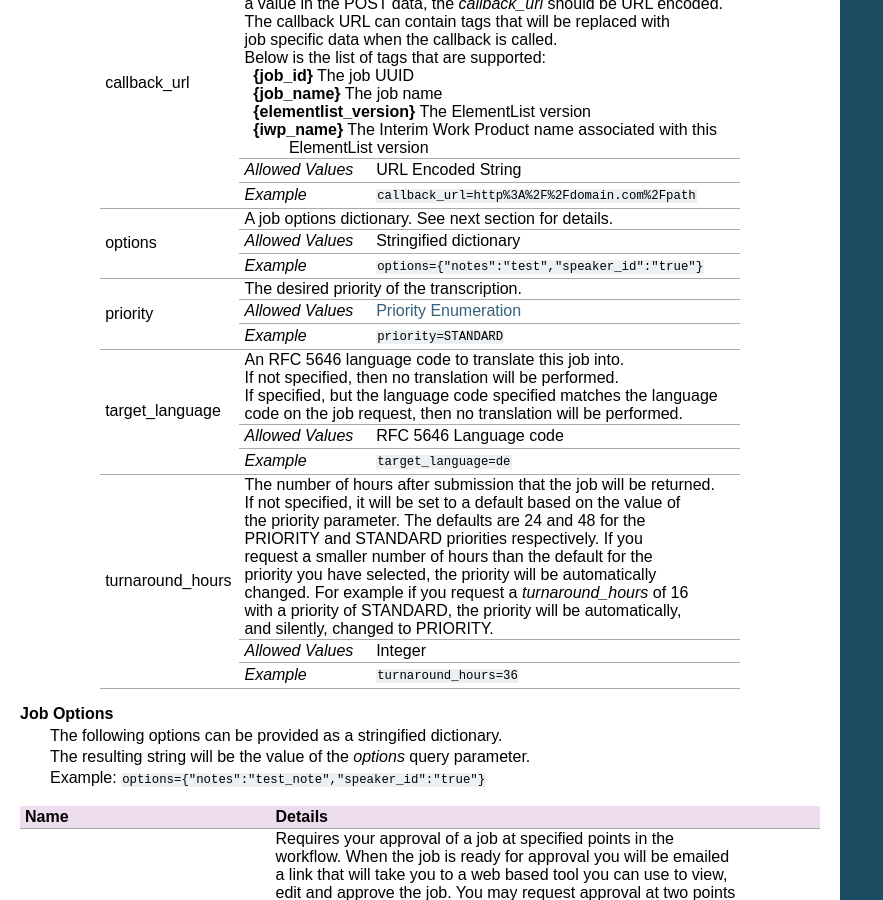
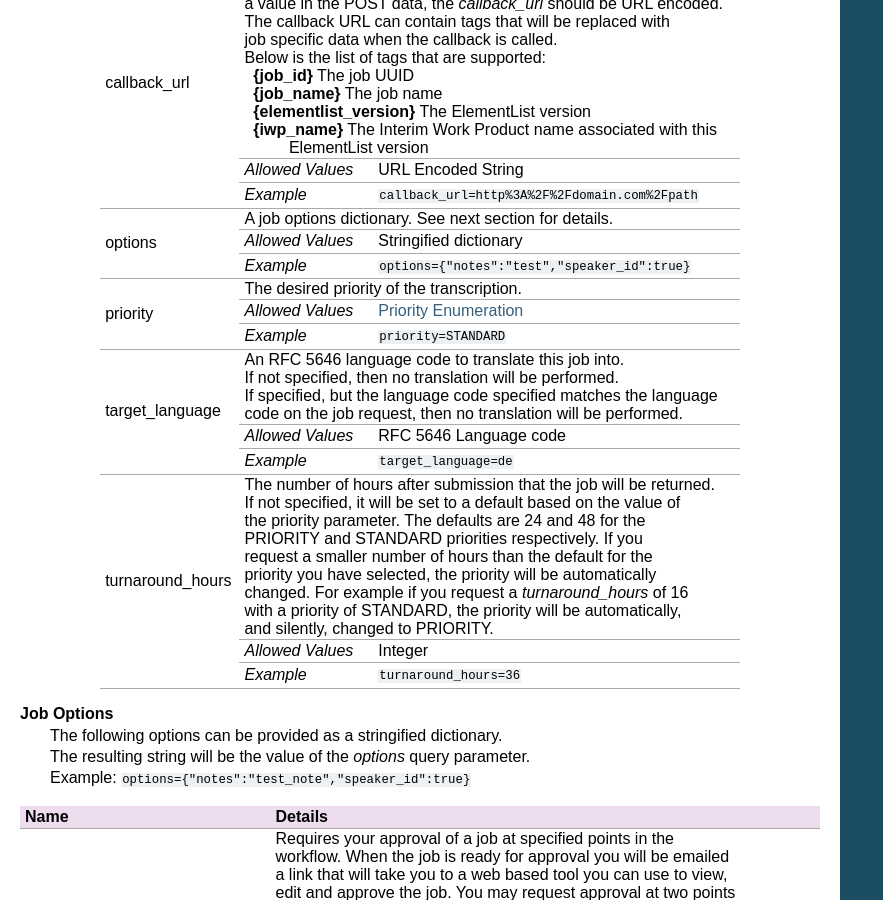
Before and after one commit to cielo24/Docs, a Sphinx documentation site: the page built from api/source/job_control/perform_transcription.rst, in a window 1280 px wide and 900 px high, scrolled down 695 px. Shown: the whole window, without its empty margins (0-883 px from the left). Built offline with Sphinx 7.4.7, drawn with Linux system fonts in a browser that asks for light colours.

```diff
--- a/api/source/job_control/perform_transcription.rst
+++ b/api/source/job_control/perform_transcription.rst
@@ -70,7 +70,7 @@ See :ref:`callback documentation <callbacks-label>` for details.
 |                         +------------------+----------------------------------------------------------------------+
 |                         | `Allowed Values` | Stringified dictionary                                               |
 |                         +------------------+----------------------------------------------------------------------+
-|                         | `Example`        | ``options={"notes":"test","speaker_id":"true"}``                     |
+|                         | `Example`        | ``options={"notes":"test","speaker_id":true}``                       |
 +-------------------------+------------------+----------------------------------------------------------------------+
 | priority                | .. raw:: html                                                                           |
 |                         |                                                                                         |
@@ -113,7 +113,7 @@ See :ref:`callback documentation <callbacks-label>` for details.
 **Job Options**
   | The following options can be provided as a stringified dictionary.
   | The resulting string will be the value of the `options` query parameter.
-  | Example: ``options={"notes":"test_note","speaker_id":"true"}``
+  | Example: ``options={"notes":"test_note","speaker_id":true}``
 
 +-------------------------+-----------------------------------------------------------------------------------------+
 | Name                    | Details                                                                                 |
```
